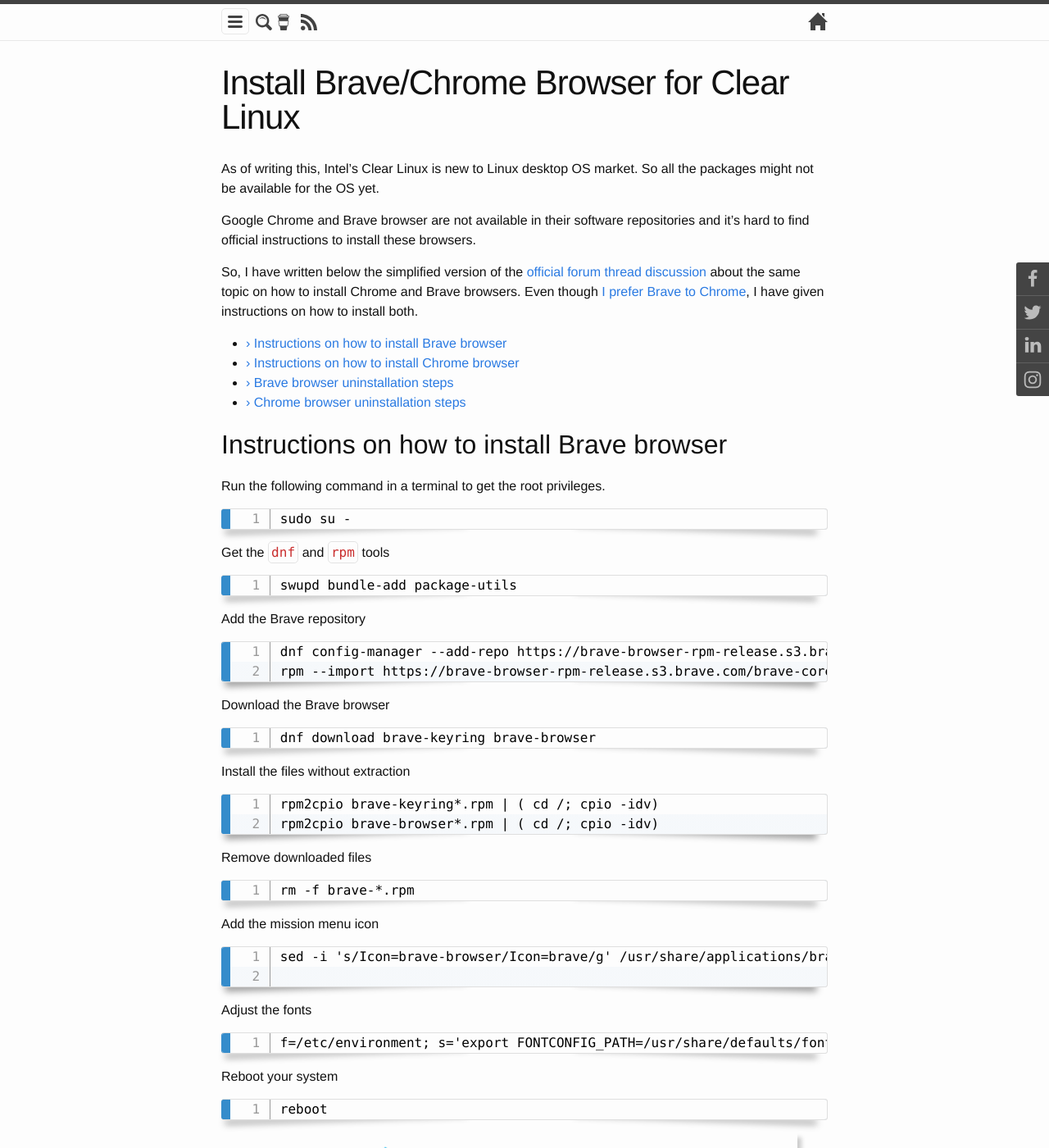
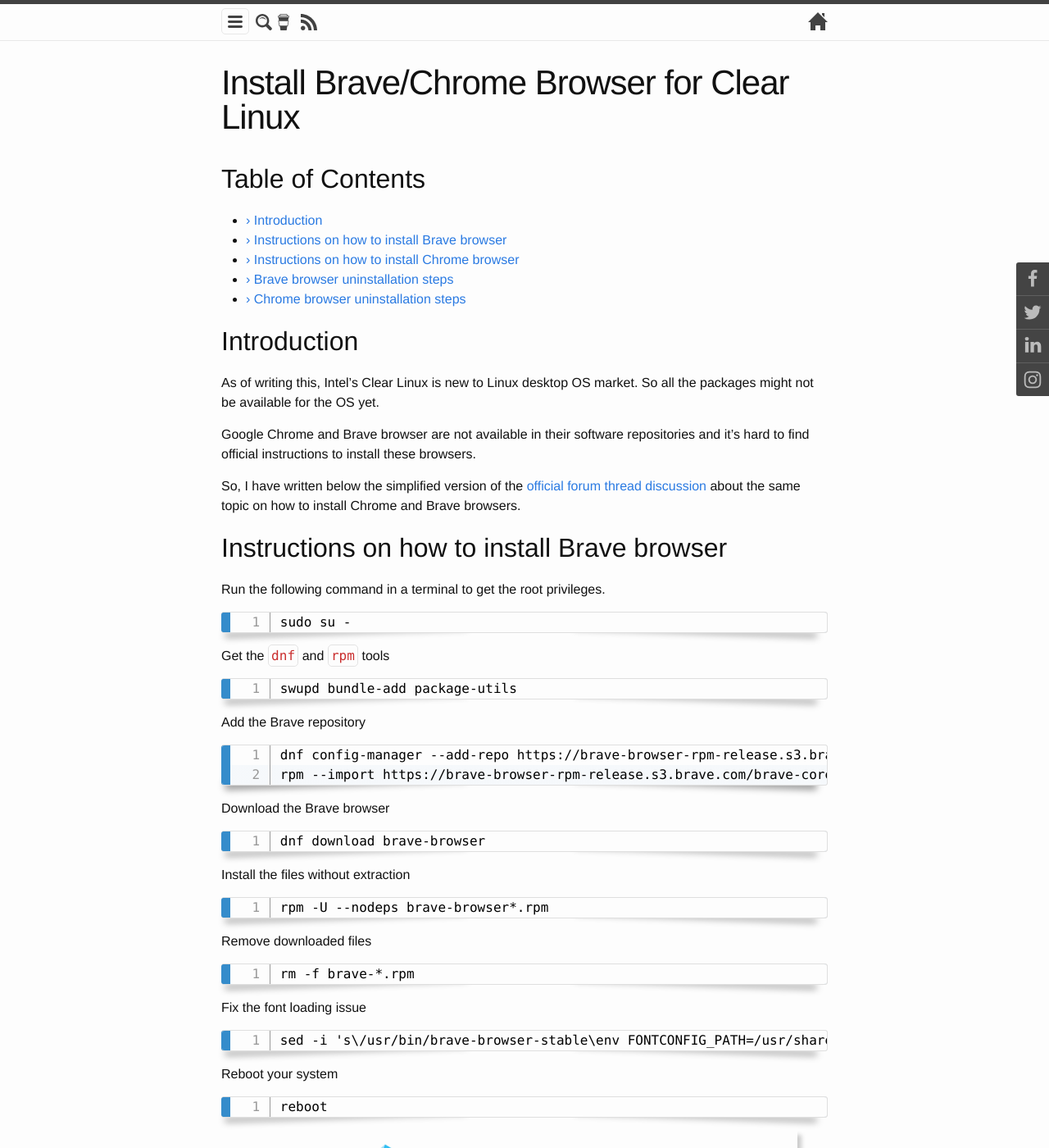
Before and after one commit to itsnayabsd/website, a Jekyll site: the page built from _posts/linux-tools/2019-05-21-brave-for-clear-linux.md, in a window 1280 px wide and 1400 px high. Shown: the whole window at 82% size. Built offline with Jekyll 4.4.1, drawn with Linux system fonts in a browser that asks for light colours; comment, search, counter and statistics services are not loaded; the table of contents is made by our own code; some of the changed text lies outside the part shown.

Commit message:
Brave for clear linux updated

````diff
--- a/_posts/linux-tools/2019-05-21-brave-for-clear-linux.md
+++ b/_posts/linux-tools/2019-05-21-brave-for-clear-linux.md
@@ -6,21 +6,18 @@
 google_adsense: true
 excerpt: Instructions on how to install Chrome browser or Brave browser for Clear Linux operating system.
 keywords: chrome for clear linux, brave for clear linux, install chrome for clear linux, install brave for clear linux, command to install chrome in clear linux, command to install brave in clear linux.
-date: 2019-05-22 23:41:41 +5:30
+date: 2020-02-08 23:41:41 +5:30
 image: /assets/img/brave-for-clearlinux.png
+toc: true
 ---
-
+## Introduction
 As of writing this, Intel's Clear Linux is new to Linux desktop OS market. So all the packages might not be available for the OS yet.
 
 Google Chrome and Brave browser are not available in their software repositories and it's hard to find official instructions to install these browsers.
 
-So, I have written below the simplified version of the [official forum thread discussion](https://community.clearlinux.org/t/install-brave-browser/377) about the same topic on how to install Chrome and Brave browsers. Even though [I prefer Brave to Chrome](http://www.nayab.xyz/web/get-brave-browser.html), I have given instructions on how to install both.
- * <a href="#brave-install">Instructions on how to install Brave browser</a>
- * <a href="#chrome-install">Instructions on how to install Chrome browser</a>
- * <a href="#brave-uninstall">Brave browser uninstallation steps</a>
- * <a href="#chrome-uninstall">Chrome browser uninstallation steps</a>
+So, I have written below the simplified version of the [official forum thread discussion](https://community.clearlinux.org/t/install-brave-browser/377) about the same topic on how to install Chrome and Brave browsers.
 
-<h2 id="brave-install">Instructions on how to install Brave browser</h2>
+## Instructions on how to install Brave browser
 Run the following command in a terminal to get the root privileges.
 ```
 sudo su -
@@ -32,37 +29,31 @@
 
 Add the Brave repository
 ```
-dnf config-manager --add-repo https://brave-browser-rpm-release.s3.brave.com/x86_64/ --releasever 31
+dnf config-manager --add-repo https://brave-browser-rpm-release.s3.brave.com/x86_64/
 rpm --import https://brave-browser-rpm-release.s3.brave.com/brave-core.asc
 ```
 Download the Brave browser
 ```
-dnf download brave-keyring brave-browser
+dnf download brave-browser
 ```
 Install the files without extraction
 ```
-rpm2cpio brave-keyring*.rpm | ( cd /; cpio -idv)
-rpm2cpio brave-browser*.rpm | ( cd /; cpio -idv)
+rpm -U --nodeps brave-browser*.rpm
 ```
 Remove downloaded files
 ```
 rm -f brave-*.rpm
 ```
-Add the mission menu icon
+Fix the font loading issue
 ```
-sed -i 's/Icon=brave-browser/Icon=brave/g' /usr/share/applications/brave-browser.desktop
-
-```
-Adjust the fonts
-```
-f=/etc/environment; s='export FONTCONFIG_PATH=/usr/share/defaults/fonts'; touch $f; if ! grep -q "$s" $f ; then echo $s >> $f; fi
+sed -i 's\/usr/bin/brave-browser-stable\env FONTCONFIG_PATH=/usr/share/defaults/fonts /usr/bin/brave-browser-stable\g' /usr/share/applications/brave-browser.desktop
 ```
 Reboot your system
 ```
 reboot
 ```
 ![Download Brave Browser](/assets/img/brave-for-clearlinux.png)
-<h2 id="chrome-install">Instructions on how to install Chrome browser</h2>
+## Instructions on how to install Chrome browser
 Run the following command in a terminal to get the root privileges.
 ```
 sudo su -
@@ -77,6 +68,8 @@
 ```
 Install the files without extraction
 ```
+Use only one of following two
+rpm -U --nodeps google-chrome*.rpm
 rpm2cpio google-chrome*.rpm | ( cd /; cpio -idv)
 ```
 Remove downloaded files
@@ -85,31 +78,25 @@
 ```
 Adjust the fonts
 ```
-f=/etc/environment; s='export FONTCONFIG_PATH=/usr/share/defaults/fonts'; touch $f; if ! grep -q "$s" $f ; then echo $s >> $f; fi
+sed -i 's\/usr/bin/google-chrome-stable\env FONTCONFIG_PATH=/usr/share/defaults/fonts /usr/bin/google-chrome-stable\g' /usr/share/applications/google-chrome.desktop
 ```
 Reboot your system
 ```
 reboot
 ```
 
-<h2 id="brave-uninstall">Brave browser uninstallation steps</h2>
+## Brave browser uninstallation steps
 ```
 sudo -s
 ```
 ```
-f=brave*; rm -f /etc/cron.daily/$f /usr/bin/$f /usr/share/appdata/$f /usr/share/applications/$f /usr/share/gnome-control-center/default-apps/$f /usr/share/man/man1/$f /etc/pki/rpm-gpg/*brave
-```
-```
-rm -rf /opt/brave.com
+rpm -e brave-browser
 ```
 
-<h2 id="chrome-uninstall">Chrome browser uninstallation steps</h2>
+## Chrome browser uninstallation steps
 ```
 sudo -s
 ```
 ```
-f=google-chrome*; rm -f /etc/cron.daily/$f /usr/bin/$f /usr/share/appdata/$f /usr/share/applications/$f /usr/share/gnome-control-center/default-apps/$f /usr/share/man/man1/$f
+rpm -e google-chrome*
 ```
-```
-rm -rf /opt/google
-```
````
